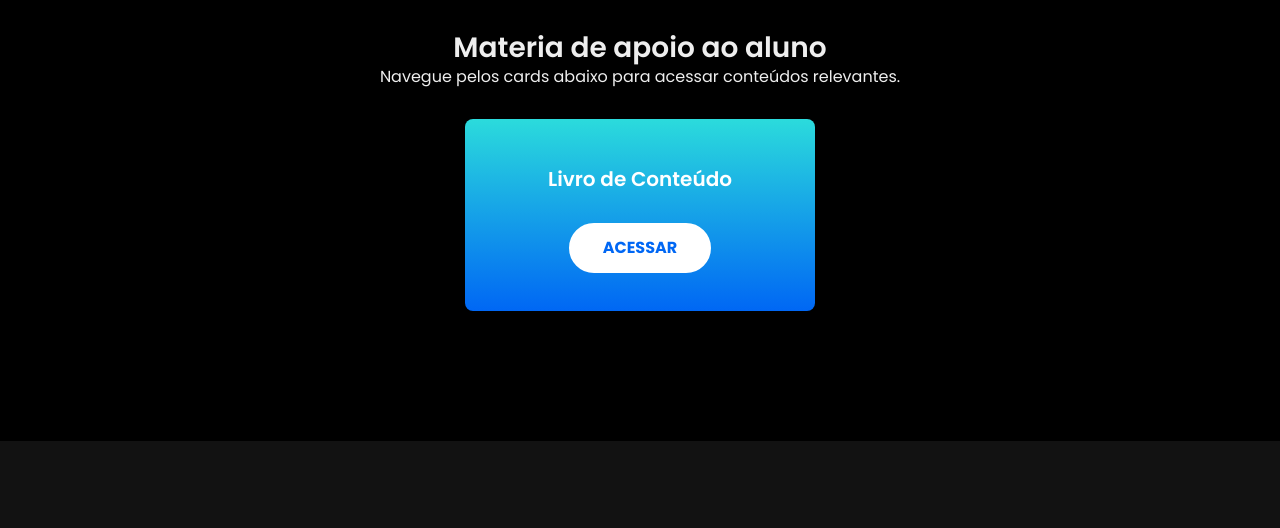
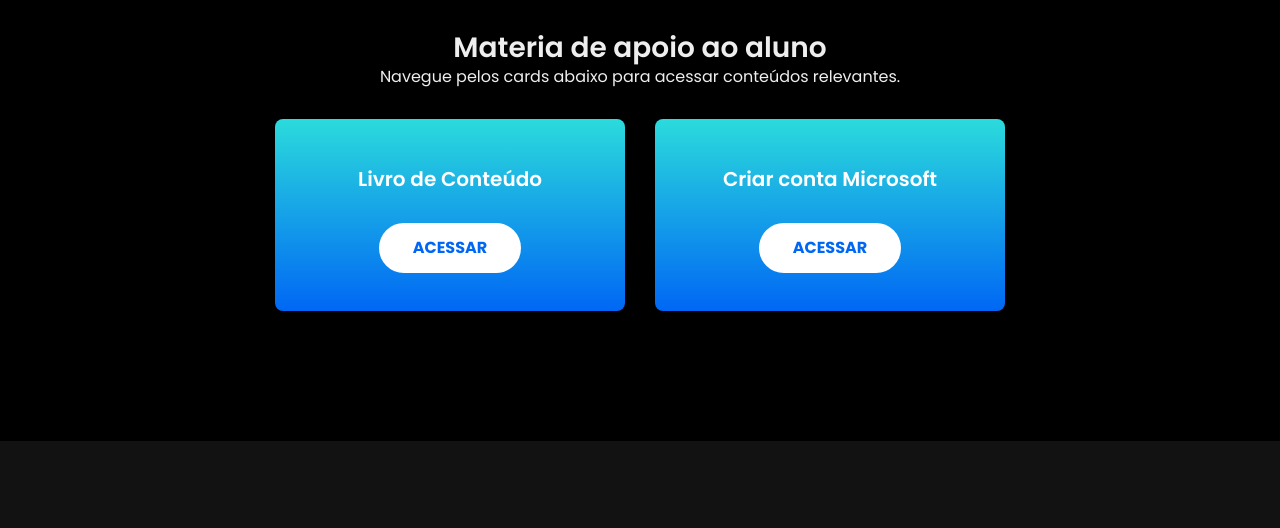
Before and after one commit to rafaelcursos/rafaelcursos.github.io, a plain HTML site: page aluno.html in a window 1280 px wide. Shown: the part 89-617 px from the top of the page. Drawn offline with Linux system fonts and the light colour scheme.

Commit message:
card inserido

```diff
--- a/aluno.html
+++ b/aluno.html
@@ -127,6 +127,22 @@
                 </div>
                 <!-- fim da coluna -->
 
+                <!-- coluna -->
+                <div class="col-lg-4 col-md-7 col-sm-9">
+                    <div class="pricing-style mt-30">
+                        <div class="pricing-icon text-center">
+                            <!-- <img src="assets/images/basic.svg" alt=""> -->
+                        </div>
+                        <div class="pricing-header text-center">
+                            <h5 class="sub-title">Criar conta Microsoft</h5>
+                        </div>
+                        <div class="pricing-btn rounded-buttons text-center">
+                            <a class="main-btn rounded-one" href="https://sway.office.com/q7D07BAR5c7Mad2T?ref=Link" target="_blank">Acessar</a>
+                        </div>
+                    </div> <!-- pricing style one -->
+                </div>
+                <!-- fim da coluna -->
+
             </div>
             <!-- fim da linha -->
             <!-- END CARDS -->
```
